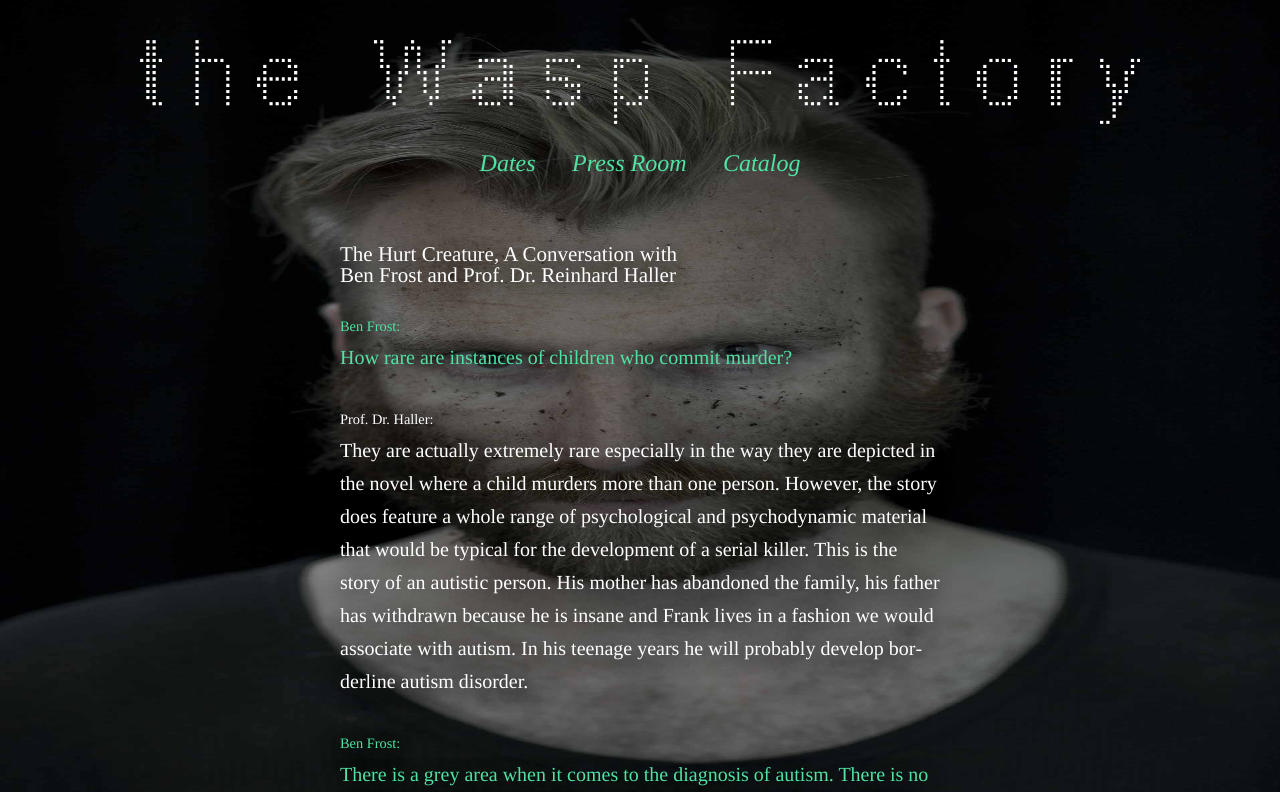
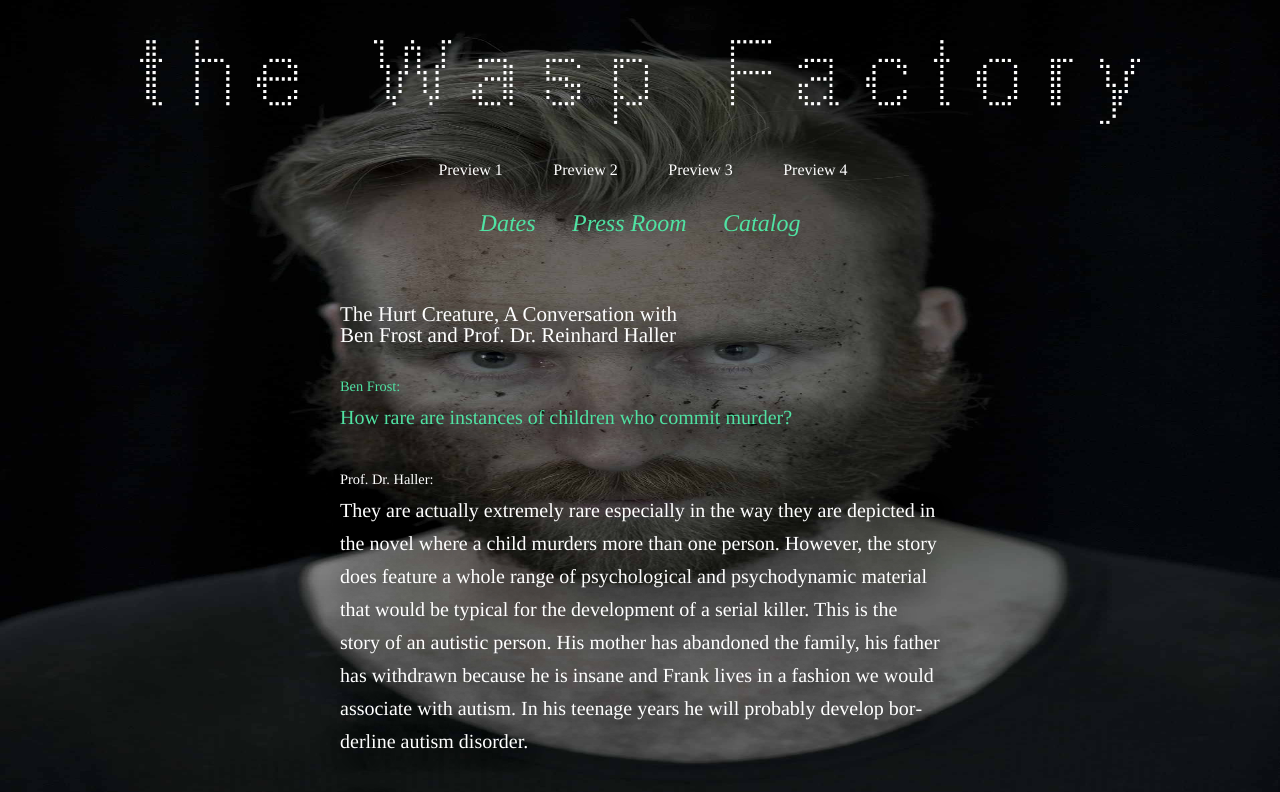
Before and after one commit to thewaspfactory/thewaspfactory.github.io, a plain HTML site: page index.html in a window 1280 px wide. Shown: the top 792 px of the page. Drawn offline with Linux system fonts and the light colour scheme.

Commit message:
Embedded audio stuff

```diff
--- a/index.html
+++ b/index.html
@@ -20,6 +20,9 @@
     </script>
 
     <script src="scripts/modernizr.js"></script>
+    <script src="scripts/soundmanager2-nodebug.js"></script>
+    <script src="scripts/inlineplayer.js"></script>
+
     <link href='http://fonts.googleapis.com/css?family=Crimson+Text:400,400italic,700' rel='stylesheet' type='text/css'>
 
     <link rel="stylesheet" href="stylesheets/app.css">
@@ -32,9 +35,17 @@
 
     <section class="app">
       <div class="header">
-        <a href="http://ethermachines.com/" target="_blank">Dates</a>
-        <a href="https://www.dropbox.com/sh/i529yopdy9it1oz/vbxpNbLS10" target="_blank">Press Room</a>
-        <a href="https://www.dropbox.com/s/kamwdyzy0cs4iwt/TheWaspFactoryWeb.pdf" target="_blank">Catalog</a>
+        <div class="audio">
+          <a href="/sound/WaspExcerptJuly24-1.mp3" class="inline-playable">Preview 1</a>
+          <a href="/sound/WaspExcerptJuly24-2.mp3" class="inline-playable">Preview 2</a>
+          <a href="/sound/WaspExcerptJuly24-3.mp3" class="inline-playable">Preview 3</a>
+          <a href="/sound/WaspExcerptJuly24-4.mp3" class="inline-playable">Preview 4</a>
+        </div>
+        <div class="links">
+          <a href="http://ethermachines.com/" target="_blank">Dates</a>
+          <a href="https://www.dropbox.com/sh/i529yopdy9it1oz/vbxpNbLS10" target="_blank">Press Room</a>
+          <a href="https://www.dropbox.com/s/kamwdyzy0cs4iwt/TheWaspFactoryWeb.pdf" target="_blank">Catalog</a>
+        </div>
       </div>
 
       <div class="content">
--- a/stylesheets/app.css
+++ b/stylesheets/app.css
@@ -2128,7 +2128,7 @@ input {
 }
 .app .header {
   width: 1000px;
-  height: 184px;
+  height: 244px;
   background: url("../images/the-wasp-factory.png") no-repeat;
   -webkit-background-size: 1000px 84px;
   -moz-background-size: 1000px 84px;
@@ -2138,7 +2138,31 @@ input {
   text-align: center;
   vertical-align: bottom;
 }
-.app .header a {
+.app .header .audio {
+  width: 600px;
+  margin: auto;
+  padding-bottom: 10px;
+}
+.app .header .audio a {
+  font-size: 16px;
+  color: #fff;
+  padding: 3px 20px 3px 26px;
+  font-style: normal;
+  text-decoration: none;
+}
+.app .header .audio a.sm2_link {
+  background: url("../images/paused.png") no-repeat;
+}
+.app .header .audio a.sm2_link:hover {
+  background: url("../images/play.png") no-repeat;
+}
+.app .header .audio a.sm2_playing {
+  background: url("../images/playing.png") no-repeat;
+}
+.app .header .links {
+  padding-top: 10px;
+}
+.app .header .links a {
   font-size: 24px;
   font-style: italic;
   color: #50e2a3;
@@ -2146,7 +2170,7 @@ input {
   padding: 6px;
   margin: 10px;
 }
-.app .header a:hover {
+.app .header .links a:hover {
   border-bottom: 1px solid #fff;
 }
 .app .content {
@@ -2167,7 +2191,7 @@ input {
   font-size: 20px;
 }
 .app .content .footnote {
-  font-size: 13px;
+  font-size: 14px;
   padding-bottom: 40px;
   font-style: italic;
 }
```
Also changed, not shown: 1 other file.
